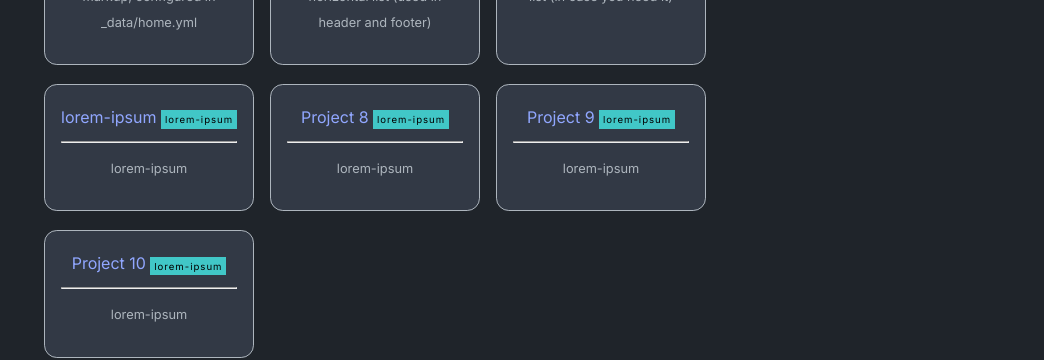
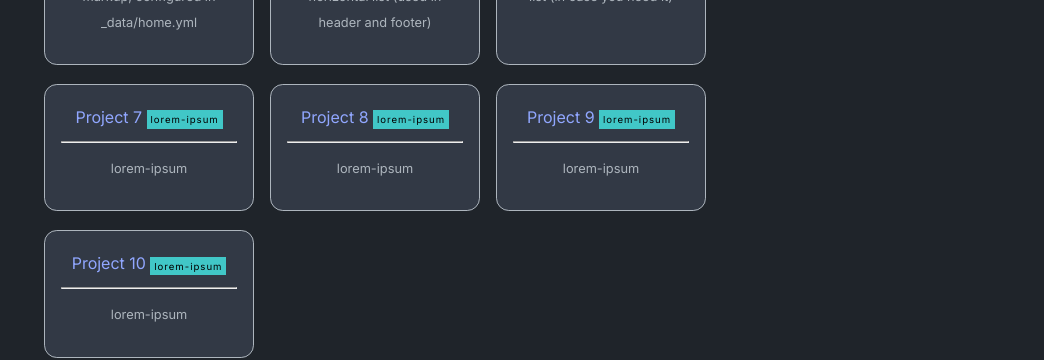
Before and after one commit to Josef9154/JRochelle_Portfolio, a Jekyll site: the page built from index.md, in a window 1280 px wide. Shown: the part 750-1110 px from the top of the page, without its empty margins (236-1280 px from the left). Built offline with Jekyll 4.4.1, drawn with Linux system fonts in a browser that asks for light colours.

Commit message:
home.yml: updated title in project_entries

```diff
--- a/_data/home.yml
+++ b/_data/home.yml
@@ -22,7 +22,7 @@ project_entries:
   - title: Project 6
     url: overview-post
     desc: It also has a scalable vertical list (in case you need it)
-  - title: lorem-ipsum
+  - title: Project 7
     url: lorem-ipsum
     desc: lorem-ipsum
     highlight: lorem-ipsum
```
